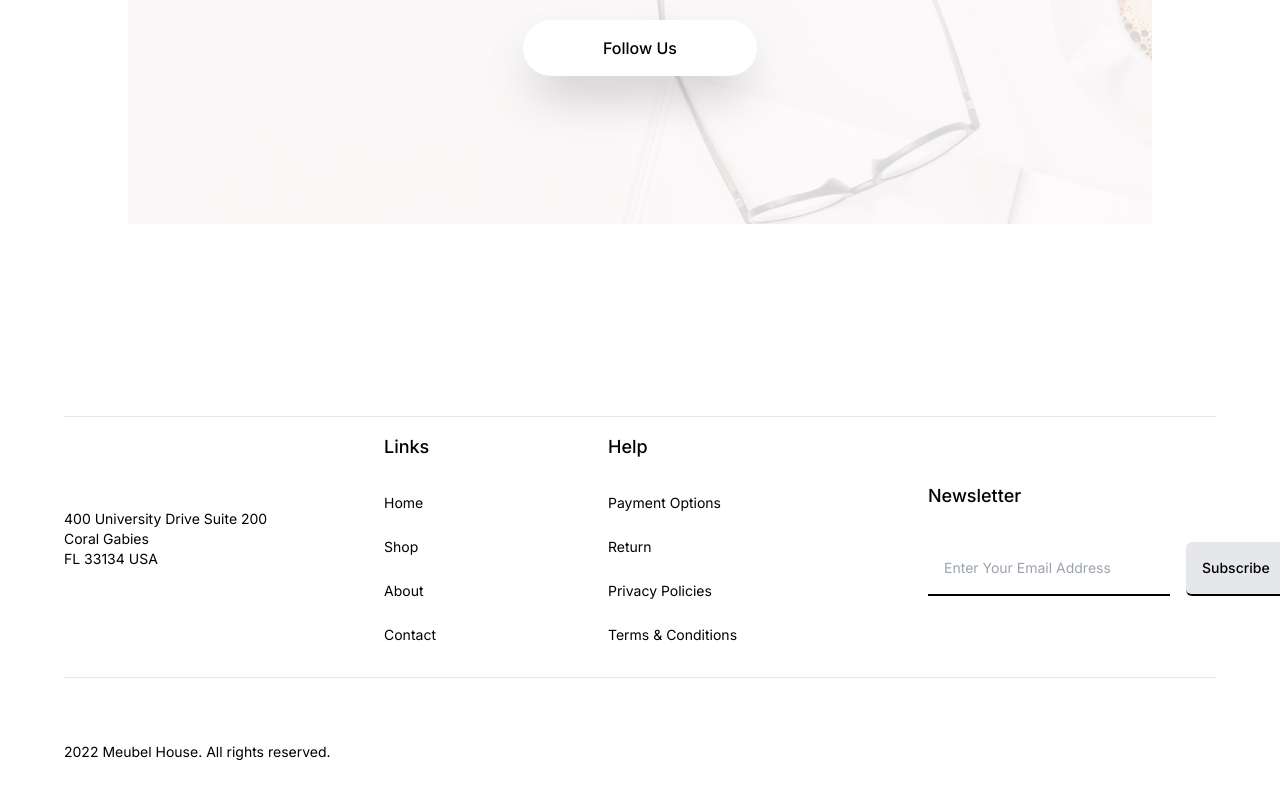
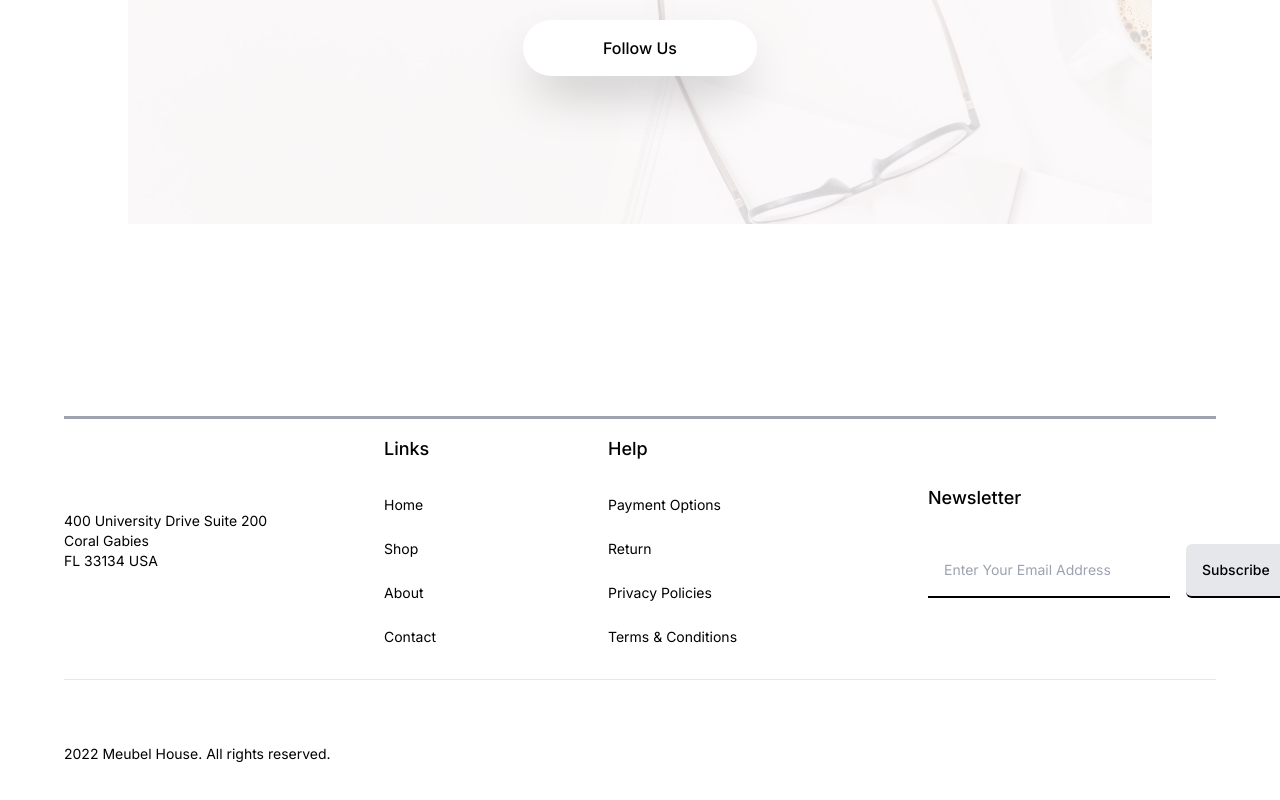
Before and after one commit to ALIRAZA4278/UL-HACKATHON-0, a Next.js app: page / in a window 1280 px wide. Shown: the part 3984-4784 px from the top of the page. Built offline with nearby package versions, Linux system fonts and the light colour scheme.

Commit message:
Update Colours

```diff
--- a/src/app/Components/Footer.tsx
+++ b/src/app/Components/Footer.tsx
@@ -3,7 +3,7 @@ import Link from "next/link";
 const Footer = () => {
   return (
     <div className="py-24 px-4 md:px-8 lg:px-16 xl:32 2xl:px-64 bg-white text-sm mt-24 text-black ">
-      <div className="w-full h-px mb-4 bg-gray-200"></div>
+      <div className="w-full h-[3px] mb-4 bg-gray-400"></div>
       {/* TOP */}
       <div className="flex flex-col md:flex-row justify-between gap-24 items-center">
         {/* LEFT */}
--- a/src/app/globals.css
+++ b/src/app/globals.css
@@ -15,7 +15,7 @@
 }
 
 body {
-  color: var(--foreground);
+  color: black;
   background: white;
   font-family: Arial, Helvetica, sans-serif;
 
```
